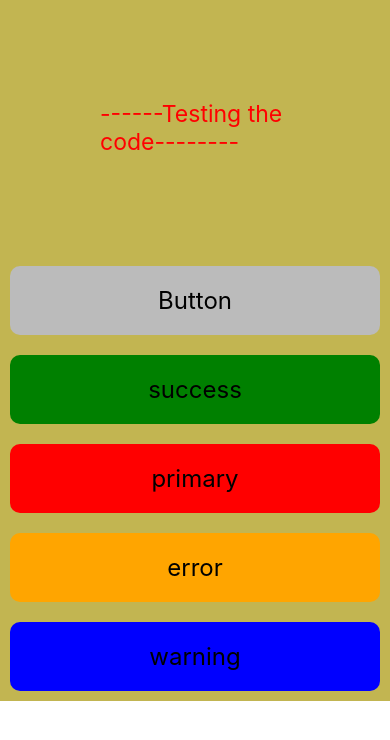
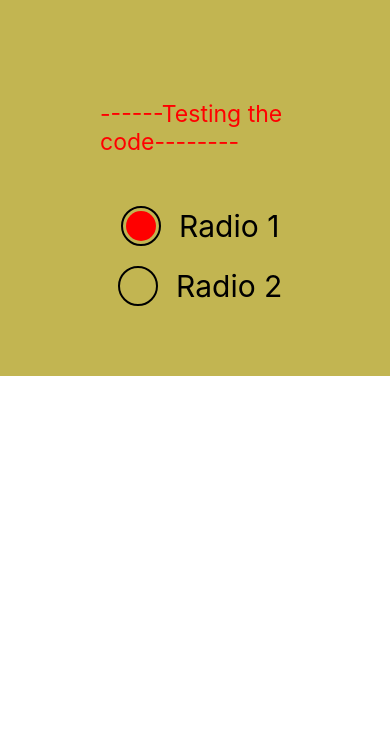
Before and after one commit to Aryan7417/react-native, a React Native app: screen / in a window 390 px wide. Shown: the top 740 px of the page. Built offline with nearby package versions, Linux system fonts and the light colour scheme.

Commit message:
style radio

```diff
--- /dev/null
+++ b/introduction of raect-native/Radio.tsx
@@ -0,0 +1,82 @@
+import React, { useState } from 'react'
+import {View,Text,StyleSheet,TouchableOpacity } from 'react-native'
+
+
+const Radio = () => {
+
+
+    const [radio,setRadio]=useState(1)
+
+
+
+  return (
+    <View style={styles.main}>
+        <TouchableOpacity onPress={()=>setRadio(1)}>
+        <View style={styles.radioWrapper}>
+            <View style={styles.radio}>
+                {
+                    radio===1? <View style={styles.radiobg}></View>:null
+                }
+
+            </View>
+
+                <Text style={styles.ratioText}> Radio 1</Text>
+
+        </View>
+
+        </TouchableOpacity>
+
+
+        <TouchableOpacity onPress={()=>setRadio(2)}>
+        <View style={styles.radioWrapper}>
+            <View style={styles.radio}>
+                {
+                    radio===2? <View style={styles.radiobg}></View>:null
+                }
+            </View>
+
+                <Text style={styles.ratioText}> Radio 2</Text>
+
+        </View>
+
+        </TouchableOpacity>
+
+
+
+    </View>
+  )
+}
+
+const styles = StyleSheet.create({
+    main:{
+        flex:0,
+        alignItems:'center',
+        justifyContent:'center'
+    },
+    ratioText:{
+        fontSize:30,
+    },
+    radio:{
+        height:40,
+        width:40,
+        borderWidth:2,
+        borderRadius:20,
+        margin:10
+    },
+
+    radioWrapper:{
+        flexDirection:"row",alignItems:'center'
+    },
+    radiobg:{
+        backgroundColor:'red',
+        height:30,
+        width:30,
+        borderRadius:20,
+        margin:3
+    }
+
+
+})
+
+
+export default Radio
--- a/introduction of raect-native/componet.tsx
+++ b/introduction of raect-native/componet.tsx
@@ -15,7 +15,8 @@ import { View,Text } from 'react-native'
 //import Hooks from './Hooks.tsx'
 //import HideComp from './HideComp.tsx'
 //import CompUnmount from './CompUnmount.tsx'
-import STylessf from './STyless.tsx'
+///import STylessf from './STyless.tsx'
+import Radio from './Radio.tsx'
 
 
 
@@ -26,7 +27,8 @@ const componet = () => {
   return (
     <View style={{backgroundColor:'#C2B551'}}>
         <Text style={{fontSize:23 ,padding:100,color:"red"}}>------Testing the code--------</Text>
-        <STylessf/>
+        <Radio/>
+
 
 
 
```
Also changed, not shown: .prettierrc.js (deleted), introduction of raect-native/STyless.tsx (line endings or trailing spaces).
